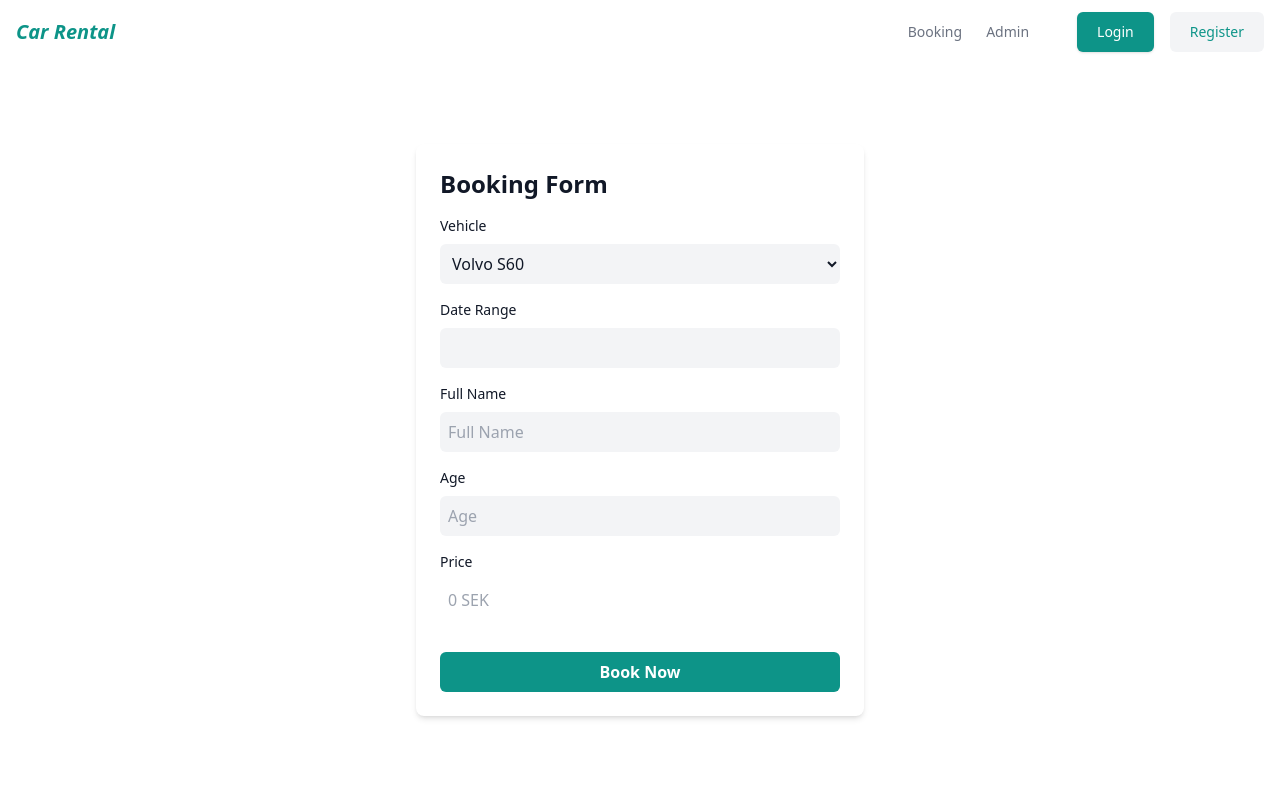
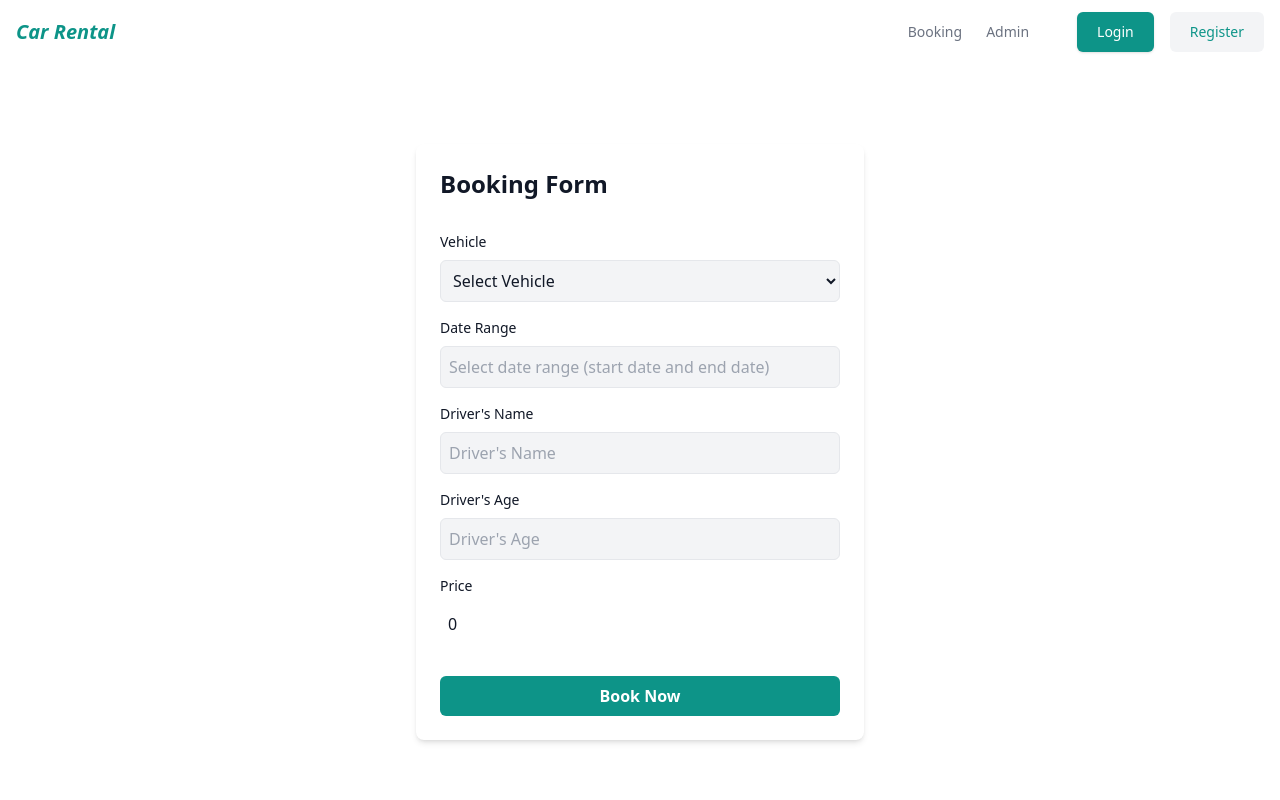
Before and after one commit to H4ckint0sh/carRental, a React (Create React App) app in the folder frontend/: page / in a window 1280 px wide. Shown: the top 800 px of the page. Built offline with nearby package versions, Linux system fonts and the light colour scheme; no server answers.

Commit message:
adding react-hook-form and implementing it in booking form

```diff
--- a/frontend/package.json
+++ b/frontend/package.json
@@ -10,6 +10,7 @@
     "@types/node": "^16.18.119",
     "@types/react": "^18.3.12",
     "@types/react-dom": "^18.3.1",
+    "@xstate/react": "^4.1.3",
     "autoprefixer": "^10.4.20",
     "axios": "^1.7.7",
     "postcss": "^8.4.47",
--- a/frontend/src/components/BookingForm.tsx
+++ b/frontend/src/components/BookingForm.tsx
@@ -1,39 +1,79 @@
-import { useState } from "react";
+import { useEffect, useState } from "react";
 import { Controller, useForm } from "react-hook-form";
 import DatePicker from "react-datepicker";
+import { ErrorMessage } from "./ErrrorMessage";
+import { RentalCarFormData } from "../types/common";
 
 const BookingForm = (props: {}) => {
   const [dateRange, setDateRange] = useState<Array<Date | any>>([]);
   const [startDate, endDate] = dateRange;
   const {
+    register,
     handleSubmit,
     control,
-    formState: { errors },
-  } = useForm();
+    setValue,
+    formState: { errors, isValid },
+  } = useForm<RentalCarFormData>({
+    mode: "onSubmit",
+    defaultValues: {
+      vehicle: "",
+      driversName: "",
+      dateRange: [],
+      driversAge: undefined,
+      price: undefined,
+    },
+  });
+
+  useEffect(() => {
+    // Calculate price if both startDate and endDate are selected
+    if (startDate && endDate) {
+      const diffInTime = endDate.getTime() - startDate.getTime();
+      const diffInDays = Math.ceil(diffInTime / (1000 * 3600 * 24));
+      const calculatedPrice = diffInDays * 300;
+
+      // Update the price field in the form
+      setValue("price", calculatedPrice);
+    } else {
+      // Reset price if date range is incomplete
+      setValue("price", 0);
+    }
+  }, [startDate, endDate, setValue]);
 
   const onSubmit = (data: any) => {
     console.log(data);
   };
 
+  useEffect(() => {
+    console.log(errors);
+  }, [errors]);
+
   return (
     <div className="flex flex-col items-center justify-center my-10">
       <div className="w-full max-w-md bg-white rounded-lg shadow-md p-6">
-        <h2 className="text-2xl font-bold text-gray-900 mb-4">Booking Form</h2>
+        <h2 className="text-2xl font-bold text-gray-900 mb-8">Booking Form</h2>
         <form className="flex flex-col" onSubmit={handleSubmit(onSubmit)}>
           <label
             className="text-sm mb-2 text-gray-900 cursor-pointer"
-            htmlFor="vahicle"
+            htmlFor="vehicle"
           >
             Vehicle
           </label>
           <select
-            className="bg-gray-100 text-gray-900 border-0 rounded-md p-2 mb-4 focus:bg-gray-200 focus:outline-none focus:ring-1 focus:ring-blue-500 transition ease-in-out duration-150"
+            className={`bg-gray-100 text-gray-900 border rounded-md p-2 mb-4 focus:bg-gray-200 focus:outline-none focus:ring-1 focus:ring-blue-500 transition ease-in-out duration-150 ${
+              errors.vehicle ? "border-red-500" : "border-gray-200"
+            }`}
             id="vehicle"
+            {...register("vehicle", { required: "Please select a vehicle." })}
           >
+            <option value="">Select Vehicle</option>
             <option value="Volvo S60">Volvo S60</option>
             <option value="BMW X5">BMW X5</option>
             <option value="Mercedes-Benz C-Class">Mercedes-Benz C-Class</option>
           </select>
+          {errors?.vehicle?.message && (
+            <ErrorMessage message={errors.vehicle.message} severity="error" />
+          )}
+
           <label
             className="text-sm mb-2 text-gray-900 cursor-pointer"
             htmlFor="dateRange"
@@ -43,10 +83,11 @@ const BookingForm = (props: {}) => {
           <Controller
             control={control}
             name="dateRange"
+            rules={{ required: "Please select a date range." }}
             render={({ field }) => (
-              <>
               <DatePicker
-                  selectsRange={true}
+                selectsRange
+                placeholderText="Select date range (start date and end date)"
                 id="dateRange"
                 minDate={new Date()}
                 startDate={startDate}
@@ -55,37 +96,69 @@ const BookingForm = (props: {}) => {
                   setDateRange(e);
                   field.onChange(e);
                 }}
-                  className="bg-gray-100 w-full text-gray-900 border-0 rounded-md p-2 mb-4 focus:bg-gray-200 focus:outline-none focus:ring-1 focus:ring-blue-500 transition ease-in-out duration-150"
+                className={`bg-gray-100 w-full text-gray-900 border rounded-md p-2 mb-4 focus:bg-gray-200 focus:outline-none focus:ring-1 focus:ring-blue-500 transition ease-in-out duration-150 ${
+                  errors.dateRange ? "border-red-500" : "border-gray-200"
+                }`}
                 isClearable
               />
-              </>
             )}
           />
+          {errors?.dateRange?.message && (
+            <ErrorMessage message={errors.dateRange.message} severity="error" />
+          )}
+          <label
+            className="text-sm mb-2 text-gray-900 cursor-pointer"
+            htmlFor="driversName"
+          >
+            Driver's Name
+          </label>
+          <input
+            placeholder="Driver's Name"
+            className={`bg-gray-100 text-gray-900 border rounded-md p-2 mb-4 focus:bg-gray-200 focus:outline-none focus:ring-1 focus:ring-blue-500 ${
+              errors.driversName ? "border-red-500" : "border-gray-200"
+            }`}
+            id="driversName"
+            {...register("driversName", {
+              required: "Please enter a driver's name.",
+              minLength: {
+                value: 5,
+                message: "Must be at least 5 characters.",
+              },
+            })}
+            type="text"
+          />
+          {errors?.driversName?.message && (
+            <ErrorMessage
+              message={errors.driversName.message}
+              severity="error"
+            />
+          )}
 
           <label
             className="text-sm mb-2 text-gray-900 cursor-pointer"
-            htmlFor="fullName"
+            htmlFor="driversAge"
           >
-            Full Name
+            Driver's Age
           </label>
           <input
-            placeholder="Full Name"
-            className="bg-gray-100 text-gray-900 border-0 rounded-md p-2 mb-4 focus:bg-gray-200 focus:outline-none focus:ring-1 focus:ring-blue-500 transition ease-in-out duration-150"
-            id="fullName"
-            type="text"
-          />
-          <label
-            className="text-sm mb-2 text-gray-900 cursor-pointer"
-            htmlFor="age"
-          >
-            Age
-          </label>
-          <input
-            placeholder="Age"
-            className="bg-gray-100 text-gray-900 border-0 rounded-md p-2 mb-4 focus:bg-gray-200 focus:outline-none focus:ring-1 focus:ring-blue-500 transition ease-in-out duration-150"
-            id="age"
+            placeholder="Driver's Age"
+            className={`bg-gray-100 text-gray-900 border rounded-md p-2 mb-4 focus:bg-gray-200 focus:outline-none focus:ring-1 focus:ring-blue-500 ${
+              errors.driversName ? "border-red-500" : "border-gray-200"
+            }`}
+            id="driversAge"
+            {...register("driversAge", {
+              required: "Please enter a driver's age.",
+              min: { value: 18, message: "Must be at least 18 years old." },
+            })}
             type="number"
           />
+          {errors?.driversAge?.message && (
+            <ErrorMessage
+              message={errors.driversAge.message}
+              severity="error"
+            />
+          )}
+
           <label
             className="text-sm mb-2 text-gray-900 cursor-pointer"
             htmlFor="price"
@@ -94,14 +167,17 @@ const BookingForm = (props: {}) => {
           </label>
           <input
             placeholder="0 SEK"
-            className="bg-white text-gray-900 border-0 rounded-md p-2 mb-4 focus:bg-gray-200 focus:outline-none focus:ring-1 focus:ring-blue-500 transition ease-in-out duration-150"
+            className="bg-white text-gray-900 border-0 rounded-md p-2 mb-4 focus:bg-gray-200 focus:outline-none focus:ring-1 focus:ring-blue-500"
             id="price"
             disabled
+            {...register("price")}
             type="number"
           />
+
           <button
-            className="bg-teal-600 text-white font-bold py-2 px-4 rounded-md mt-4 hover:bg-gray-100 hover:text-teal-600"
+            className="bg-teal-600 text-white font-bold py-2 px-4 rounded-md mt-4 hover:bg-gray-100 hover:text-teal-600 disabled:bg-gray-200 disabled:text-gray-500"
             type="submit"
+            // disabled={!isValid}
           >
             Book Now
           </button>
--- /dev/null
+++ b/frontend/src/components/ErrrorMessage.tsx
@@ -0,0 +1,24 @@
+import React from "react";
+
+interface ErrorMessageProps {
+  message: string;
+  severity: "error" | "warning" | "info" | "success";
+}
+
+const severityStyles = {
+  error: "text-red-700",
+  warning: " text-yellow-700",
+  info: "text-blue-700",
+  success: " text-green-700",
+};
+
+export const ErrorMessage: React.FC<ErrorMessageProps> = ({
+  message,
+  severity,
+}) => {
+  return (
+    <div className={`flex items-center mb-4 ${severityStyles[severity]}`}>
+      <p className="text-sm">{message}</p>
+    </div>
+  );
+};
--- /dev/null
+++ b/frontend/src/components/FormInput.tsx
@@ -0,0 +1,43 @@
+import React from "react";
+
+interface CustomInputProps {
+  label: string;
+  name: string;
+  value?: number | string;
+  placeholder?: string;
+  disabled?: boolean;
+  type?: "text" | "number" | "email" | "password" | "date";
+}
+
+const useCustomInput = ({
+  label,
+  name,
+  value = "",
+  placeholder = "",
+  disabled = false,
+  type = "text",
+}: CustomInputProps) => {
+  return (
+    <div className="flex flex-col">
+      <label
+        className="text-sm mb-2 text-gray-900 cursor-pointer"
+        htmlFor={name}
+      >
+        {label}
+      </label>
+      <input
+        className="bg-gray-100 text-gray-900 border-0 rounded-md p-2 mb-4 focus:bg-gray-200 focus:outline-none focus:ring-1 focus:ring-blue-500 transition ease-in-out duration-150"
+        id={name}
+        name={name}
+        placeholder={placeholder}
+        type={type}
+        value={value}
+        disabled={disabled}
+      />
+    </div>
+  );
+};
+
+export const CustomInputField: React.FC<CustomInputProps> = (props) => {
+  return <>{useCustomInput(props)}</>;
+};
--- a/frontend/src/index.css
+++ b/frontend/src/index.css
@@ -18,7 +18,7 @@
 }
 
 .react-datepicker__close-icon::after {
-  background-color: orangered !important;
+  background-color: grey !important;
   color: white !important;
   display: block !important;
   margin-bottom: 1rem;
--- a/frontend/src/pages/Booking.tsx
+++ b/frontend/src/pages/Booking.tsx
@@ -2,6 +2,7 @@ import axios from "axios";
 import BookingForm from "../components/BookingForm";
 
 const BookingPage = (props: {}) => {
+  // const [rentalCars, setRentalCars] = useState<RentalCar[]>([]);
   const getHelloWorld = async () => {
     try {
       const response = await axios.get("http://localhost:8080/api/cars");
--- /dev/null
+++ b/frontend/src/types/common.ts
@@ -0,0 +1,18 @@
+export interface RentalCar {
+  id: string;
+  vehicle: string;
+  driversName: string;
+  driversAge: number;
+  price: number;
+  rented: boolean;
+  startDate?: Date;
+  endDate?: Date;
+}
+
+export interface RentalCarFormData {
+  vehicle: string;
+  driversName: string;
+  driversAge: number;
+  price: number;
+  dateRange: Date[];
+}
```
Also changed, not shown: frontend/src/components/ToastMessage.tsx (added, +49 -0 lines), 1 other file (tests, documents, lock files or other folders). Lines whose indentation alone changed are shown as unchanged.
